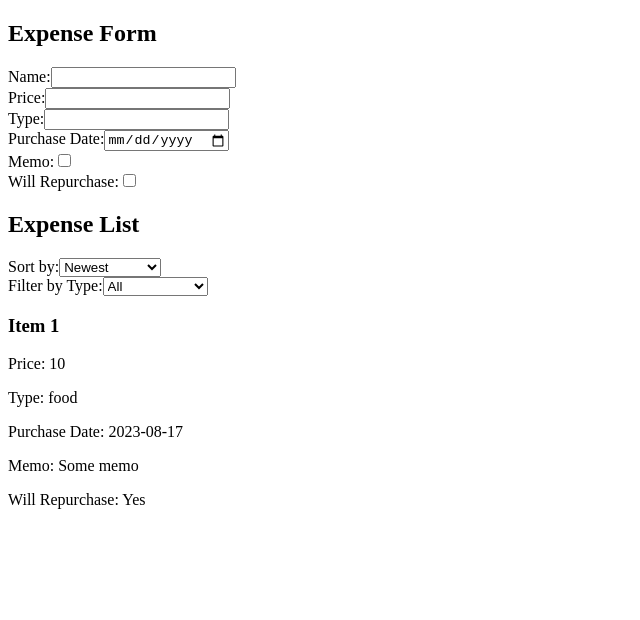
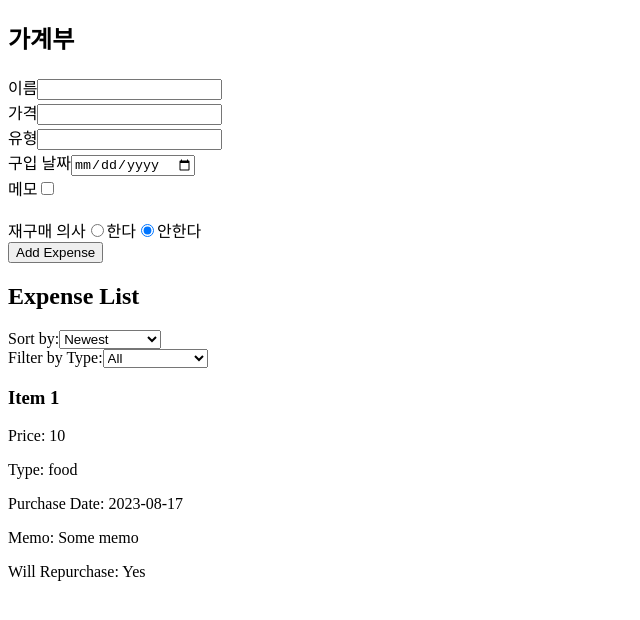
Before and after one commit to justkeepgoin/budget-practice, a React (Create React App) app: page / in a window 1280 px wide. Shown: the top 620 px of the page, without its empty margins (0-640 px from the left). Built offline with nearby package versions, Linux system fonts and the light colour scheme.

Commit message:
ExpenseForm
- 항목 입력 폼 컴포넌트 수정

```diff
--- a/src/ExpenseForm.js
+++ b/src/ExpenseForm.js
@@ -1,107 +1,140 @@
 import React, { useState } from "react";
 
-function ExpenseForm() {
-  const [name, setName] = useState("");
-  const [price, setPrice] = useState("");
-  const [type, setType] = useState("");
-  const [purchaseDate, setPurchaseDate] = useState("");
-  const [showMemo, setShowMemo] = useState(false);
-  const [memo, setMemo] = useState("");
-  const [willRepurchase, setWillRepurchase] = useState(false);
+const ExpenseForm = (props) => {
+  const [formData, setFormData] = useState({
+    name: "",
+    price: "",
+    type: "",
+    purchaseDate: "",
+    hasMemo: false,
+    memo: "",
+    wantsToRepurchase: false,
+  });
 
-  const handleInputChange = (e) => {
-    const { name, value, type } = e.target;
+  const handleInputChange = (event) => {
+    const { name, value, type, checked } = event.target;
 
-    const newValue = type === "checkbox" ? e.target.checked : value;
-
-    // 객체를 사용하여 각 상태 업데이트 처리
-    const stateUpdater = {
-      name: setName,
-      price: setPrice,
-      type: setType,
-      purchaseDate: setPurchaseDate,
-      showMemo: setShowMemo,
-      memo: setMemo,
-      willRepurchase: setWillRepurchase,
+    setFormData((prevData) => ({
+      ...prevData,
+      [name]: type === "checkbox" ? checked : value,
+    }));
   };
 
-    if (stateUpdater[name]) {
-      stateUpdater[name](newValue);
-    }
+  const handleSubmit = (event) => {
+    event.preventDefault();
+    props.onAddExpense(formData);
+    setFormData({
+      name: "",
+      price: "",
+      type: "",
+      purchaseDate: "",
+      hasMemo: false,
+      memo: "",
+      wantsToRepurchase: false,
+    });
   };
 
   return (
     <div>
-      <h2>Expense Form</h2>
+      <h2>가계부</h2>
+      <form onSubmit={handleSubmit}>
         <label>
-        Name:
+          이름
           <input
             type="text"
             name="name"
-          value={name}
+            value={formData.name}
             onChange={handleInputChange}
           />
         </label>
         <br />
+
         <label>
-        Price:
+          가격
           <input
             type="number"
             name="price"
-          value={price}
+            value={formData.price}
             onChange={handleInputChange}
           />
         </label>
         <br />
+
         <label>
-        Type:
+          유형
           <input
             type="text"
             name="type"
-          value={type}
+            value={formData.type}
             onChange={handleInputChange}
           />
         </label>
         <br />
+
         <label>
-        Purchase Date:
+          구입 날짜
           <input
             type="date"
             name="purchaseDate"
-          value={purchaseDate}
+            value={formData.purchaseDate}
             onChange={handleInputChange}
           />
         </label>
         <br />
+
         <label>
-        Memo:
+          메모
           <input
             type="checkbox"
-          name="showMemo"
-          checked={showMemo}
+            name="hasMemo"
+            checked={formData.hasMemo}
             onChange={handleInputChange}
           />
-        {showMemo && (
+        </label>
+        <br />
+
+        {formData.hasMemo && (
+          <label>
+            메모 작성
             <input
               type="text"
               name="memo"
-            value={memo}
-            onChange={handleInputChange}
-          />
-        )}
-      </label>
-      <br />
-      <label>
-        Will Repurchase:
-        <input
-          type="checkbox"
-          name="willRepurchase"
-          checked={willRepurchase}
+              value={formData.memo}
               onChange={handleInputChange}
             />
           </label>
+        )}
+        <br />
+
+        <label>
+          재구매 의사
+          <label>
+            <input
+              type="radio"
+              name="wantsToRepurchase"
+              value="true"
+              checked={formData.wantsToRepurchase}
+              onChange={handleInputChange}
+            />
+            한다
+          </label>
+          <label>
+            <input
+              type="radio"
+              name="wantsToRepurchase"
+              value="false"
+              checked={!formData.wantsToRepurchase}
+              onChange={handleInputChange}
+            />
+            안한다
+          </label>
+        </label>
+        <br />
+
+        <button type="submit">Add Expense</button>
+      </form>
     </div>
   );
-}
+};
 
 export default ExpenseForm;
```
Lines whose indentation alone changed are shown as unchanged.
